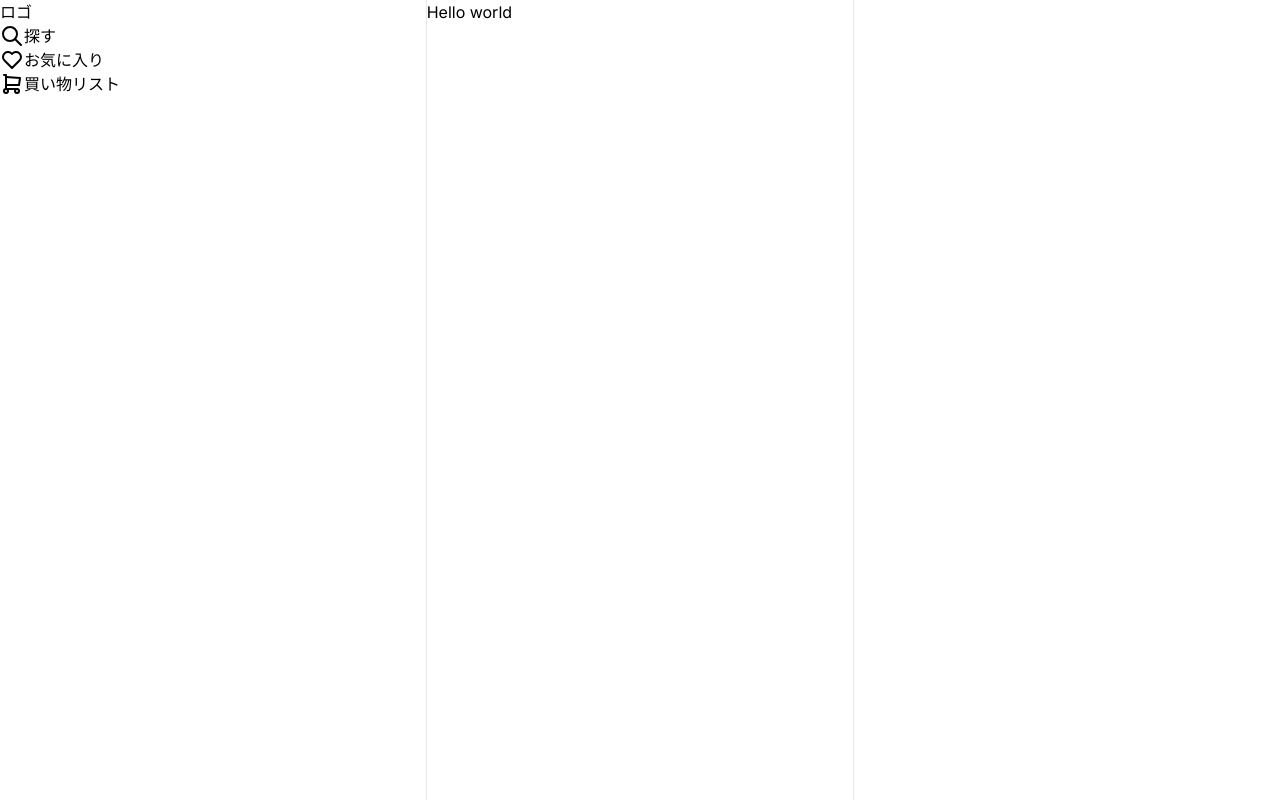
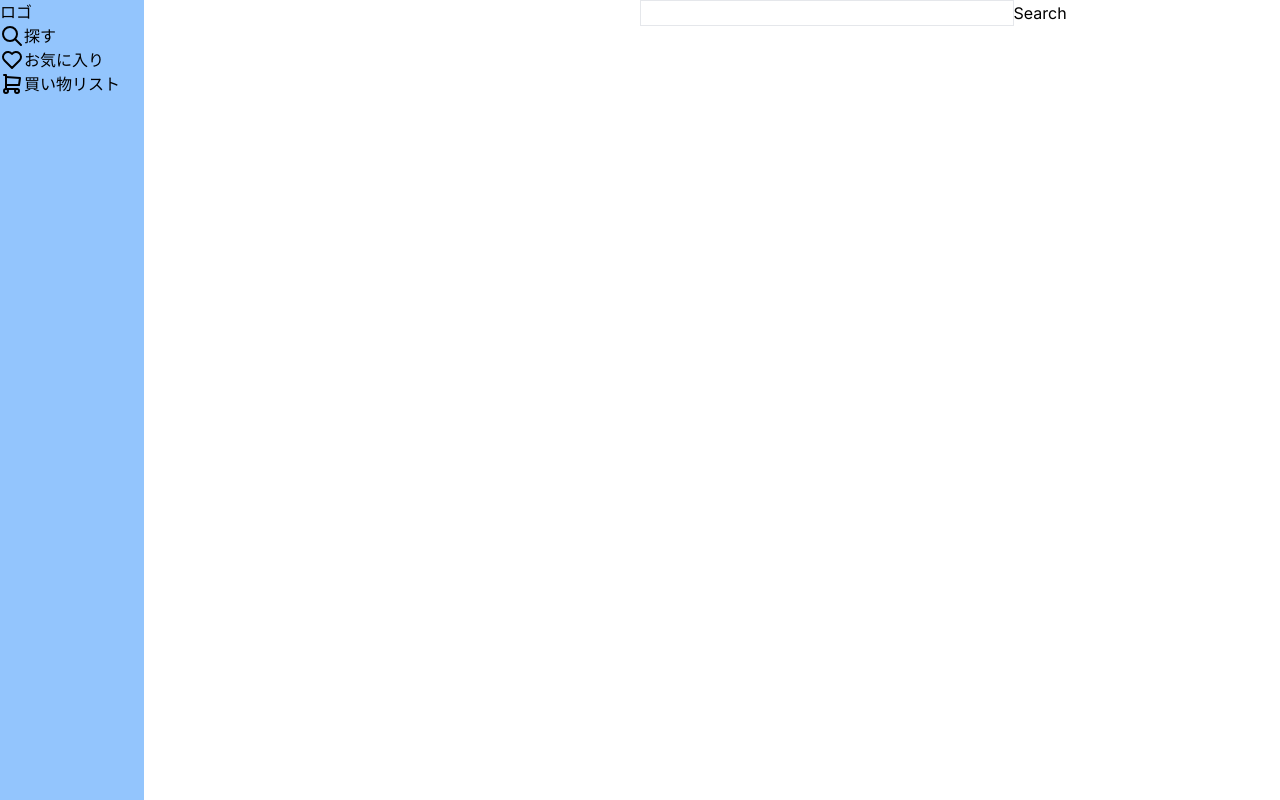
Before and after one commit to qin-team-recipe/14-frontend, a Next.js app: page / in a window 1280 px wide. Built offline with nearby package versions, Linux system fonts and the light colour scheme.

Commit message:
navbarのレイアウト設定

```diff
--- a/src/app/components/Sidebar.jsx
+++ b/src/app/components/Sidebar.jsx
@@ -9,12 +9,13 @@ import Link from "next/link";
 
 const Sidebar = () => {
   return (
-    <div className="h-screen">
-      <div className="">ロゴ</div>
-      <ul>
-        <li className="text-right">
+    <div className="z-15 fixed bottom-0 left-0 w-screen bg-blue-300 sm:left-0 sm:top-0 sm:mr-3 sm:w-36">
+      <nav>
+        <ul className="flex justify-around sm:flex-col">
+          <li className="hidden sm:block">ロゴ</li>
+          <li>
             <Link href="/">
-            <div className="flex">
+              <div className="flex flex-col items-center sm:flex-row">
                 <IconSearch />
                 <p>探す</p>
               </div>
@@ -22,21 +23,22 @@ const Sidebar = () => {
           </li>
           <li>
             <Link href="/favorite">
-            <div className="flex">
-              <IconHeart />
+              <div className="flex flex-col items-center sm:flex-row">
+                <IconHeart className="items-center" />
                 <p>お気に入り</p>
               </div>
             </Link>
           </li>
           <li>
             <Link href="/list">
-            <div className="flex">
+              <div className="flex flex-col items-center sm:flex-row">
                 <IconShoppingCart />
                 <p>買い物リスト</p>
               </div>
             </Link>
           </li>
         </ul>
+      </nav>
     </div>
   );
 };
--- a/src/app/layout.jsx
+++ b/src/app/layout.jsx
@@ -2,6 +2,7 @@ import "../app/globals.css";
 import { Inter } from "next/font/google";
 
 const inter = Inter({ subsets: ["latin"] });
+import Sidebar from "../app/components/Sidebar";
 
 export const metadata = {
   title: "Create Next App",
@@ -12,9 +13,16 @@ export default function RootLayout({ children }) {
   return (
     <html lang="ja">
       <body className={inter.className}>
-        <div></div>
-        {children}</body>
-        <div></div>
+        <div className="flex-ro flex justify-center">
+          <div className="w-1/3 sm:">
+            <Sidebar />
+          </div>
+          <div className="w-1/3">{children}</div>
+          <div className="w-1/3 sm:hidden">
+            <h1>Hello world</h1>
+          </div>
+        </div>
+      </body>
     </html>
   );
 }
--- a/src/app/page.jsx
+++ b/src/app/page.jsx
@@ -1,17 +1,10 @@
 "use client";
-
-import Sidebar from "./components/Sidebar";
 
 export default function Home() {
   return (
     <div className="flex">
-      <div className="basis-1/3 border-r">
-        <Sidebar />
-      </div>
-      <div className="basis-1/3">
-        <h2>Hello world</h2>
-      </div>
-      <div className="w-screen basis-1/3  border-l "></div>
+      <input className="w-full border" type="text" />
+      <button>Search</button>
     </div>
   );
 }
--- a/src/app/search/page.tsx
+++ /dev/null
@@ -1,7 +0,0 @@
-import React from "react";
-
-const search = () => {
-  return <div>search</div>;
-};
-
-export default search;
```
Lines whose indentation alone changed are shown as unchanged.
